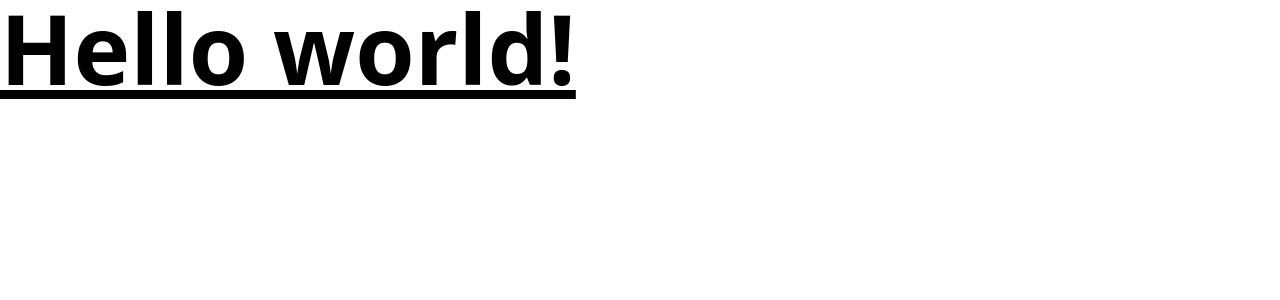
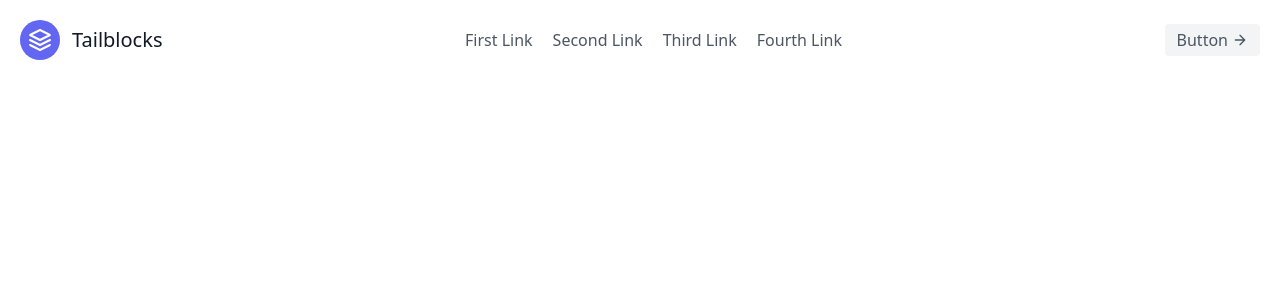
Before and after one commit to sakettiwari076/DEEPIKA-PRINTS, a Next.js app: page / in a window 1280 px wide. Shown: the top 300 px of the page. Built offline with nearby package versions, Linux system fonts and the light colour scheme.

Commit message:
Navbar added and contactus

```diff
--- /dev/null
+++ b/pages/Components/contactus.js
@@ -0,0 +1,51 @@
+import React from 'react'
+
+const contactus = () => {
+  return (
+    <div>
+    <div className='text-center	text-4xl font-mono py-6 '>
+    <h1 className=''>Contact Us</h1>
+    </div>
+    <div className="text-gray-600  text-2xl body-font relative">
+  <div className="container px-5 py-24 mx-auto flex sm:flex-nowrap flex-wrap">
+    <div className="lg:w-2/3 md:w-1/2 bg-gray-300 rounded-lg overflow-hidden sm:mr-10 p-10 flex items-end justify-start relative">
+      <iframe width="100%" height="100%" class="absolute inset-0" frameborder="0" title="map" marginheight="0" marginwidth="0" scrolling="no" src="https://maps.google.com/maps?width=100%&height=600&hl=en&q=%C4%B0zmir+(My%20Business%20Name)&ie=UTF8&t=&z=14&iwloc=B&output=embed" ></iframe>
+      <div className="bg-white relative flex flex-wrap py-6 rounded shadow-md">
+        <div className="lg:w-1/2 px-6">
+          <h2 className="title-font font-semibold text-gray-900 tracking-widest text-xs">ADDRESS</h2>
+          <p className="mt-1">Photo booth tattooed prism, portland taiyaki hoodie neutra typewriter</p>
+        </div>
+        <div className="lg:w-1/2 px-6 mt-4 lg:mt-0">
+          <h2 className="title-font font-semibold text-gray-900 tracking-widest text-xs">EMAIL</h2>
+          <a className="text-indigo-500 leading-relaxed">example@email.com</a>
+          <h2 className="title-font font-semibold text-gray-900 tracking-widest text-xs mt-4">PHONE</h2>
+          <p className="leading-relaxed">123-456-7890</p>
+        </div>
+      </div>
+    </div>
+    <div className="lg:w-1/3 md:w-1/2 bg-white flex flex-col md:ml-auto w-full md:py-8 mt-8 md:mt-0">
+      <h2 className="text-gray-900 text-lg mb-1 font-medium title-font">Feedback</h2>
+      <p className="leading-relaxed mb-5 text-gray-600">Please enter your valuable feedbacks here!</p>
+      <div className="relative mb-4">
+        <label for="name" class="leading-7 text-lg font-mono text-gray-600">Name</label>
+        <input type="text" id="name" name="name" class="w-full bg-white rounded border border-gray-300 focus:border-indigo-500 focus:ring-2 focus:ring-indigo-200 text-base outline-none text-gray-700 py-1 px-3 leading-8 transition-colors duration-200 ease-in-out"/>
+      </div>
+      <div class="relative mb-4">
+        <label for="email" class="leading-7 text-lg font-mono text-gray-600">Email</label>
+        <input type="email" id="email" name="email" class="w-full bg-white rounded border border-gray-300 focus:border-indigo-500 focus:ring-2 focus:ring-indigo-200 text-base outline-none text-gray-700 py-1 px-3 leading-8 transition-colors duration-200 ease-in-out"/>
+      </div>
+      <div className="relative mb-4">
+        <label for="message" class="leading-7 text-lg font-mono text-gray-600">Message</label>
+        <textarea id="message" name="message" class="w-full bg-white rounded border border-gray-300 focus:border-indigo-500 focus:ring-2 focus:ring-indigo-200 h-32 text-base outline-none text-gray-700 py-1 px-3 resize-none leading-6 transition-colors duration-200 ease-in-out"></textarea>
+      </div>
+      <button className="text-white bg-indigo-500 border-0 py-2 px-6 focus:outline-none hover:bg-indigo-600 rounded text-lg">Share</button>
+      <p className="text-xs text-gray-500 mt-3">Best wishes from Deepika Prints</p>
+    </div>
+  </div>
+</div>
+
+    </div>
+  )
+}
+
+export default contactus
--- a/pages/_app.js
+++ b/pages/_app.js
@@ -1,7 +1,34 @@
 import '../styles/globals.css'
 
 function MyApp({ Component, pageProps }) {
-  return <Component {...pageProps} />
+  return(
+    <div>
+    <header className="text-gray-600 body-font">
+    <div className="container mx-auto flex flex-wrap p-5 flex-col md:flex-row items-center">
+      <a className="flex title-font font-medium items-center text-gray-900 mb-4 md:mb-0">
+        <svg xmlns="http://www.w3.org/2000/svg" fill="none" stroke="currentColor" stroke-linecap="round" stroke-linejoin="round" stroke-width="2" class="w-10 h-10 text-white p-2 bg-indigo-500 rounded-full" viewBox="0 0 24 24">
+          <path d="M12 2L2 7l10 5 10-5-10-5zM2 17l10 5 10-5M2 12l10 5 10-5"></path>
+        </svg>
+        <span class="ml-3 text-xl">Tailblocks</span>
+      </a>
+      <nav className="md:ml-auto md:mr-auto flex flex-wrap items-center text-base justify-center">
+        <a className="mr-5 hover:text-gray-900">First Link</a>
+        <a className="mr-5 hover:text-gray-900">Second Link</a>
+        <a className="mr-5 hover:text-gray-900">Third Link</a>
+        <a className="mr-5 hover:text-gray-900">Fourth Link</a>
+      </nav>
+      <button className="inline-flex items-center bg-gray-100 border-0 py-1 px-3 focus:outline-none hover:bg-gray-200 rounded text-base mt-4 md:mt-0">Button
+        <svg fill="none" stroke="currentColor" stroke-linecap="round" stroke-linejoin="round" stroke-width="2" class="w-4 h-4 ml-1" viewBox="0 0 24 24">
+          <path d="M5 12h14M12 5l7 7-7 7"></path>
+        </svg>
+      </button>
+    </div>
+  </header>
+
+
+  <Component {...pageProps} />
+  </div>
+  )
 }
 
 export default MyApp
--- a/pages/index.js
+++ b/pages/index.js
@@ -1,10 +1,13 @@
 import Head from 'next/head'
 import Image from 'next/image'
 import styles from '../styles/Home.module.css'
-
+import Navbar from '../Subcomponents/Navbar'
 export default function Home() {
   return (
-    <h1 className="text-8xl font-bold underline ">
-    Hello world!
-  </h1>  )
+
+    <div className=''>
+
+
+  </div>
+  )
 }
```
Also changed, not shown: Subcomponents/Navbar.js (added).
